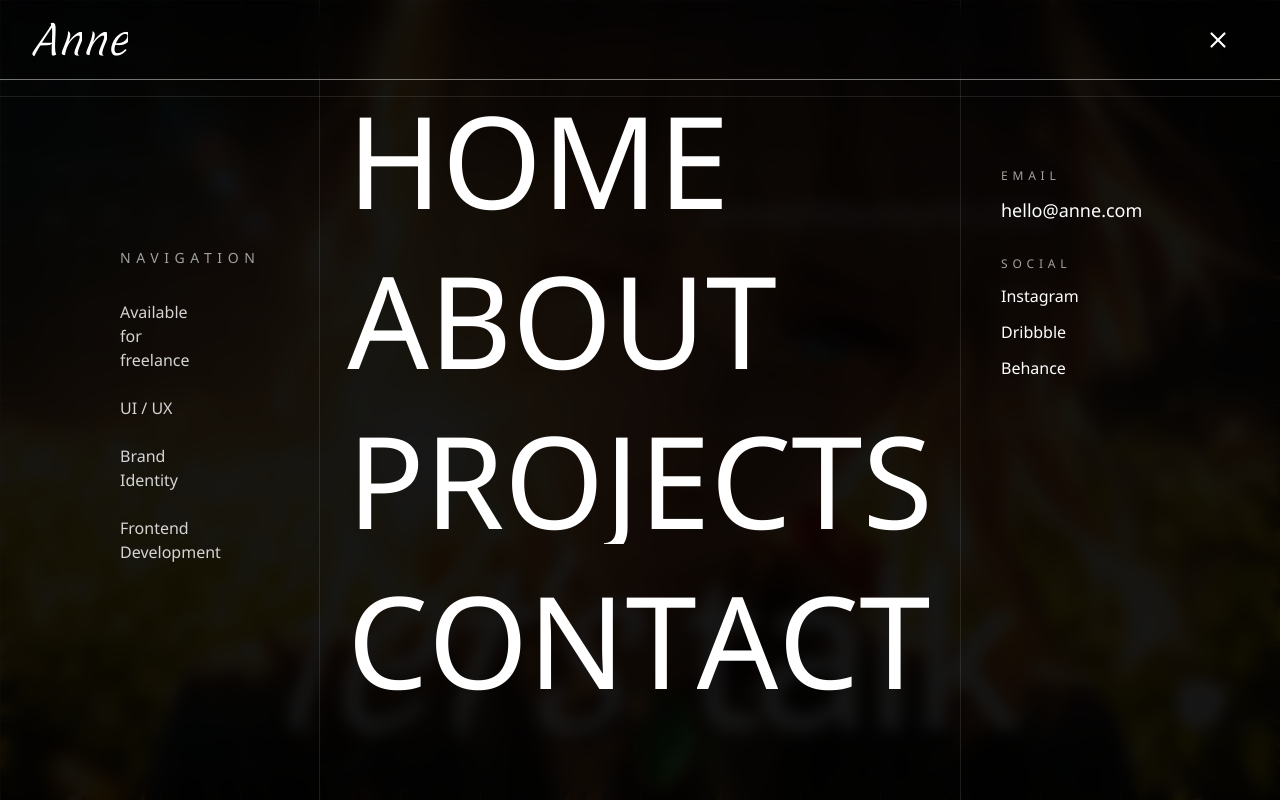
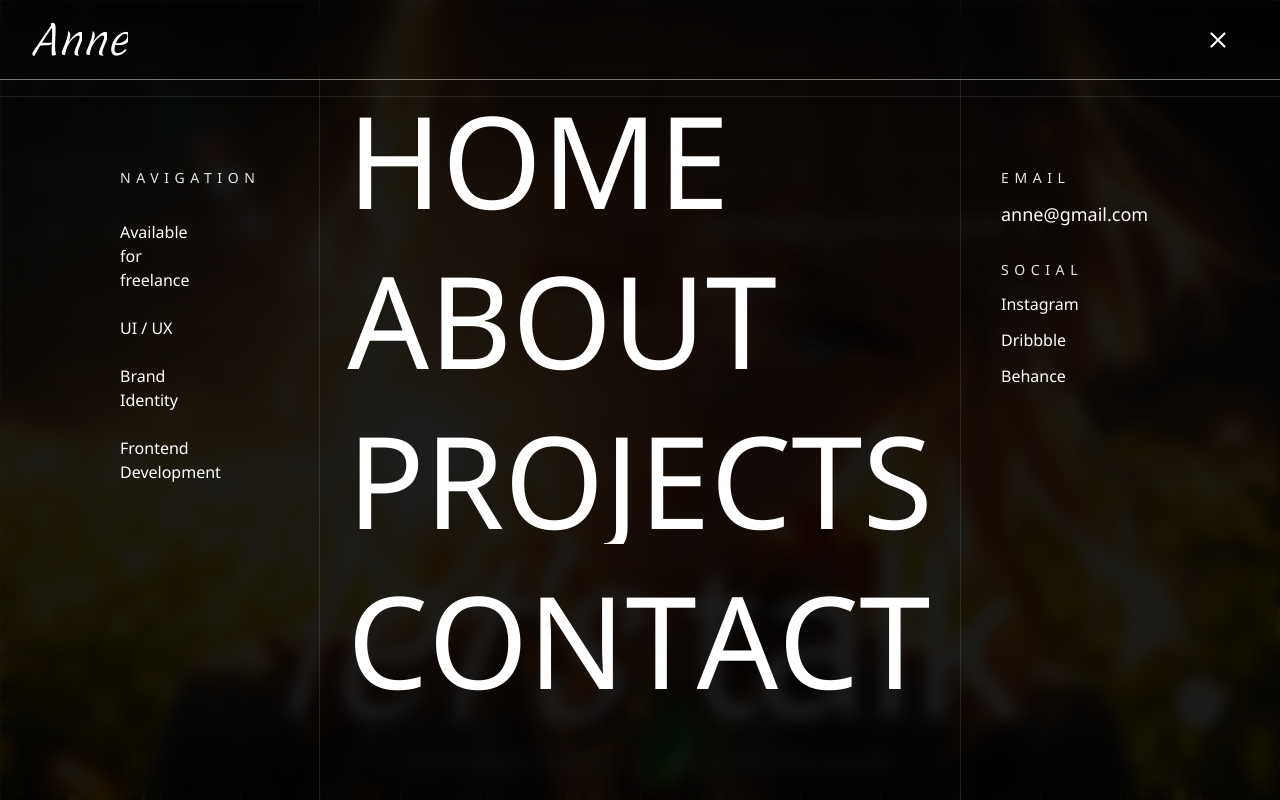
Before and after one commit to SauravkuSingh/portfolio-template, a Next.js app: page /contact in a window 1280 px wide. Both pictures are taken after a click on the button 1218 px from the left and 39 px from the top of the page. Built offline with nearby package versions, Linux system fonts and the light colour scheme; a web font is replaced by a local one.

Commit message:
contact page text and colors adjusted

```diff
--- a/app/components/NavBar.tsx
+++ b/app/components/NavBar.tsx
@@ -120,13 +120,13 @@ export default function NavBar() {
 
               <div className="col-span-3 border-r border-white/10 p-30">
 
-                <div className="mt-32">
+                <div className="mt-12">
 
-                  <p className="text-sm uppercase tracking-[0.4em] text-neutral-400">
+                  <p className="text-sm uppercase tracking-[0.4em] text-neutral-200">
                     Navigation
                   </p>
 
-                  <div className="mt-8 space-y-6 text-neutral-300">
+                  <div className="mt-8 space-y-6 text-white">
 
                     <p>Available for freelance</p>
 
@@ -194,31 +194,47 @@ export default function NavBar() {
 
                   <div>
 
-                    <p className="text-xs uppercase tracking-[0.4em] text-neutral-400">
+                    <p className="text-sm uppercase tracking-[0.4em] text-neutral-200">
                       Email
                     </p>
 
-                    <p className="mt-3 text-lg">
-                      hello@anne.com
+                    <p className="mt-3 text-lg hover:text-white/60 cursor-pointer">
+                      anne@gmail.com
                     </p>
 
                   </div>
 
                   <div>
 
-                    <p className="text-xs uppercase tracking-[0.4em] text-neutral-400">
+                    <p className="text-sm uppercase tracking-[0.4em] text-neutral-200">
                       Social
                     </p>
 
-                    <div className="mt-3 space-y-3">
+                   <div className="mt-3 space-y-3">
+                    <TransitionLink
+                      href="https://instagram.com/your_username"
+                      target="_blank"
+                      className="block transition-colors duration-300 hover:text-white/60"
+                    >
+                      Instagram
+                    </TransitionLink>
 
-                      <p>Instagram</p>
+                    <TransitionLink
+                      href="https://dribbble.com/your_username"
+                      target="_blank"
+                      className="block transition-colors duration-300 hover:text-white/60"
+                    >
+                      Dribbble
+                    </TransitionLink>
 
-                      <p>Dribbble</p>
-
-                      <p>Behance</p>
-
-                    </div>
+                    <TransitionLink
+                      href="https://behance.net/your_username"
+                      target="_blank"
+                      className="block transition-colors duration-300 hover:text-white/60"
+                    >
+                      Behance
+                    </TransitionLink>
+                  </div>
 
                   </div>
 
--- a/app/contact/page.tsx
+++ b/app/contact/page.tsx
@@ -17,7 +17,7 @@ import {
   Mail,
 } from "lucide-react";
 
-const EMAIL = "anne@example.com";
+const EMAIL = "anne@gmail.com";
 
 const socials = [
   { label: "Website", icon: Globe2, href: "https://example.com" },
@@ -27,8 +27,8 @@ const socials = [
 ];
 
 const locations = [
-  { city: "Mumbai", lines: ["Bandra West,", "Mumbai 400050,", "India"], phone: "+91 98 1234 5678" },
-  { city: "Remote", lines: ["Available", "worldwide,", "GMT +5:30"], phone: "hello@anne.com" },
+  { city: "Mumbai", lines: ["Bandra West,", "Mumbai 400050,", "India"]},
+  { city: "Remote", lines: ["Available", "worldwide,", "GMT +5:30"]},
 ];
 
 export default function ContactPage() {
@@ -86,7 +86,7 @@ export default function ContactPage() {
   }, [open]);
 
   return (
-    <section className="relative flex min-h-screen flex-col overflow-hidden bg-[url('/images/image1.jpg')] bg-cover bg-center bg-no-repeat text-white opacity-80">
+    <section className="relative flex min-h-screen flex-col overflow-hidden bg-[url('/images/image1.jpg')] bg-cover bg-center bg-no-repeat text-white">
       {/* Decorative grid */}
       <div className="pointer-events-none absolute inset-0 bg-[linear-gradient(to_right,#fff_1px,transparent_1px),linear-gradient(to_bottom,#fff_1px,transparent_1px)] bg-[size:5rem_5rem] opacity-50" />
 
@@ -94,10 +94,10 @@ export default function ContactPage() {
       <div className="relative z-10 mx-auto grid w-full max-w-[1700px] flex-1 grid-cols-1 content-start gap-12 px-8 pt-32 md:grid-cols-2 md:pt-40">
         {/* LEFT — stay up to date */}
         <div data-hover-hide className="self-start">
-          <p className="text-xs font-mono uppercase tracking-[0.3em] text-neutral-400">
+          <p className="text-lg font-mono uppercase tracking-[0.3em] text-white">
             Stay up to date
           </p>
-          <div className="mt-5 flex items-center gap-3">
+          <div className="mt-5 flex items-center gap-4">
             {socials.map(({ label, icon: Icon, href }) => (
               <a
                 key={label}
@@ -105,9 +105,9 @@ export default function ContactPage() {
                 target={href.startsWith("http") ? "_blank" : undefined}
                 rel="noreferrer"
                 aria-label={label}
-                className="flex h-11 w-11 items-center justify-center rounded-full border border-white/20 text-neutral-300 transition-colors duration-300 hover:border-white hover:bg-white hover:text-black"
+                className="flex h-11 w-11 items-center justify-center text-white/60 hover:text-white"
               >
-                <Icon size={18} />
+                <Icon size={26} />
               </a>
             ))}
           </div>
@@ -115,34 +115,31 @@ export default function ContactPage() {
 
         {/* RIGHT — write to + locations */}
         <div data-hover-hide className="self-start md:pl-8">
-          <p className="text-xs font-mono uppercase tracking-[0.3em] text-neutral-400">
+          <p className="text-lg font-mono uppercase tracking-[0.3em] text-white">
             Write to
           </p>
           <a
             href={`mailto:${EMAIL}`}
-            className="group mt-4 inline-flex items-center gap-2 font-serif text-3xl italic text-white transition-colors hover:text-neutral-400 sm:text-4xl"
+            className="group mt-4 inline-flex items-center gap-2 font-serif text-3xl italic text-white transition-colors hover:text-neutral-300 sm:text-4xl"
           >
             {EMAIL}
             <ArrowUpRight
-              size={22}
+              size={35}
               className="translate-y-1 transition-transform group-hover:-translate-y-0 group-hover:translate-x-1"
             />
           </a>
 
-          <div className="mt-14 grid grid-cols-2 gap-8">
-            {locations.map(({ city, lines, phone }) => (
+          <div className="mt-8 grid grid-cols-2 gap-8">
+            {locations.map(({ city, lines }) => (
               <div key={city}>
-                <p className="text-xs font-mono font-semibold uppercase tracking-[0.2em] text-white">
+                <p className="text-lg font-mono font-semibold uppercase tracking-[0.2em] text-white">
                   {city}
                 </p>
-                <address className="mt-4 space-y-0.5 not-italic text-sm leading-6 text-neutral-400">
+                <address className="mt-4 space-y-0.5 not-italic text-md leading-6 text-neutral-100">
                   {lines.map((line) => (
                     <p key={line}>{line}</p>
                   ))}
                 </address>
-                <p className="mt-4 text-sm text-neutral-300 underline underline-offset-4">
-                  {phone}
-                </p>
               </div>
             ))}
           </div>
@@ -163,7 +160,7 @@ export default function ContactPage() {
       </div>
 
       {/* ================= BOTTOM BAR ================= */}
-      <div className="relative z-10 mx-auto w-full max-w-[1700px] border-t border-white/10 px-8 py-6 text-xs font-mono uppercase tracking-[0.2em] text-neutral-500">
+      <div className="relative z-10 mx-auto w-full max-w-[1700px] border-t border-white/10 px-8 py-6 text-lg text-center font-mono uppercase tracking-[0.2em] text-white">
         <p data-hover-hide className="inline-block">
           © {new Date().getFullYear()} Anne Frank. All rights reserved.
         </p>
```
